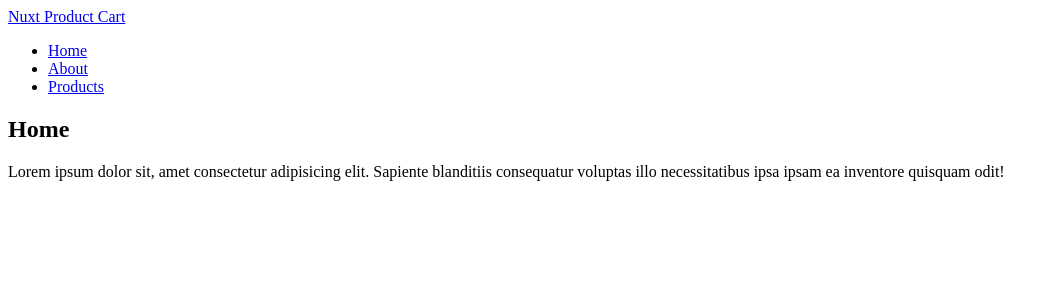
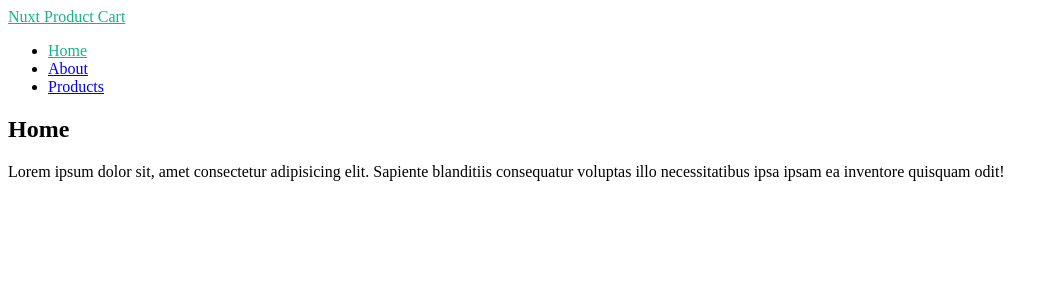
Before and after one commit to iamsukanta/nuxt3-product-cart-application, a Nuxt app: page / in a window 1280 px wide. Shown: the top 300 px of the page, without its empty margins (0-1058 px from the left). Built offline with nearby package versions, Linux system fonts and the light colour scheme.

Commit message:
default layout added

```diff
--- /dev/null
+++ b/layouts/default.vue
@@ -0,0 +1,25 @@
+<template>
+  <div>
+    <header>
+      <nav>
+        <NuxtLink to="/">Nuxt Product Cart</NuxtLink>
+        <ul>
+          <li><NuxtLink to="/">Home</NuxtLink></li>
+          <li><NuxtLink to="/about">About</NuxtLink></li>
+          <li><NuxtLink to="/products">Products</NuxtLink></li>
+        </ul>
+      </nav>
+    </header>
+    <slot />
+  </div>
+</template>
+
+<script setup>
+
+</script>
+
+<style  scoped>
+  .router-link-exact-active {
+    color: #12b488;
+  }
+</style>
--- a/pages/about.vue
+++ b/pages/about.vue
@@ -1,15 +1,5 @@
 <template>
   <div>
-    <header>
-      <nav>
-        <NuxtLink to="/">Nuxt Product Cart</NuxtLink>
-        <ul>
-          <li><NuxtLink to="/">Home</NuxtLink></li>
-          <li><NuxtLink to="/about">About</NuxtLink></li>
-          <li><NuxtLink to="/products">Products</NuxtLink></li>
-        </ul>
-      </nav>
-    </header>
     <h2>About</h2>
     <p>Lorem ipsum dolor sit, amet consectetur adipisicing elit. Sapiente blanditiis consequatur voluptas illo necessitatibus ipsa ipsam ea inventore quisquam odit!</p>
     <p>Lorem ipsum dolor sit, amet consectetur adipisicing elit. Sapiente blanditiis consequatur voluptas illo necessitatibus ipsa ipsam ea inventore quisquam odit!</p>
--- a/pages/index.vue
+++ b/pages/index.vue
@@ -1,15 +1,5 @@
 <template>
   <div>
-    <header>
-      <nav>
-        <NuxtLink to="/">Nuxt Product Cart</NuxtLink>
-        <ul>
-          <li><NuxtLink to="/">Home</NuxtLink></li>
-          <li><NuxtLink to="/about">About</NuxtLink></li>
-          <li><NuxtLink to="/products">Products</NuxtLink></li>
-        </ul>
-      </nav>
-    </header>
     <h2>Home</h2>
     <p>Lorem ipsum dolor sit, amet consectetur adipisicing elit. Sapiente blanditiis consequatur voluptas illo necessitatibus ipsa ipsam ea inventore quisquam odit!</p>
   </div>
```
